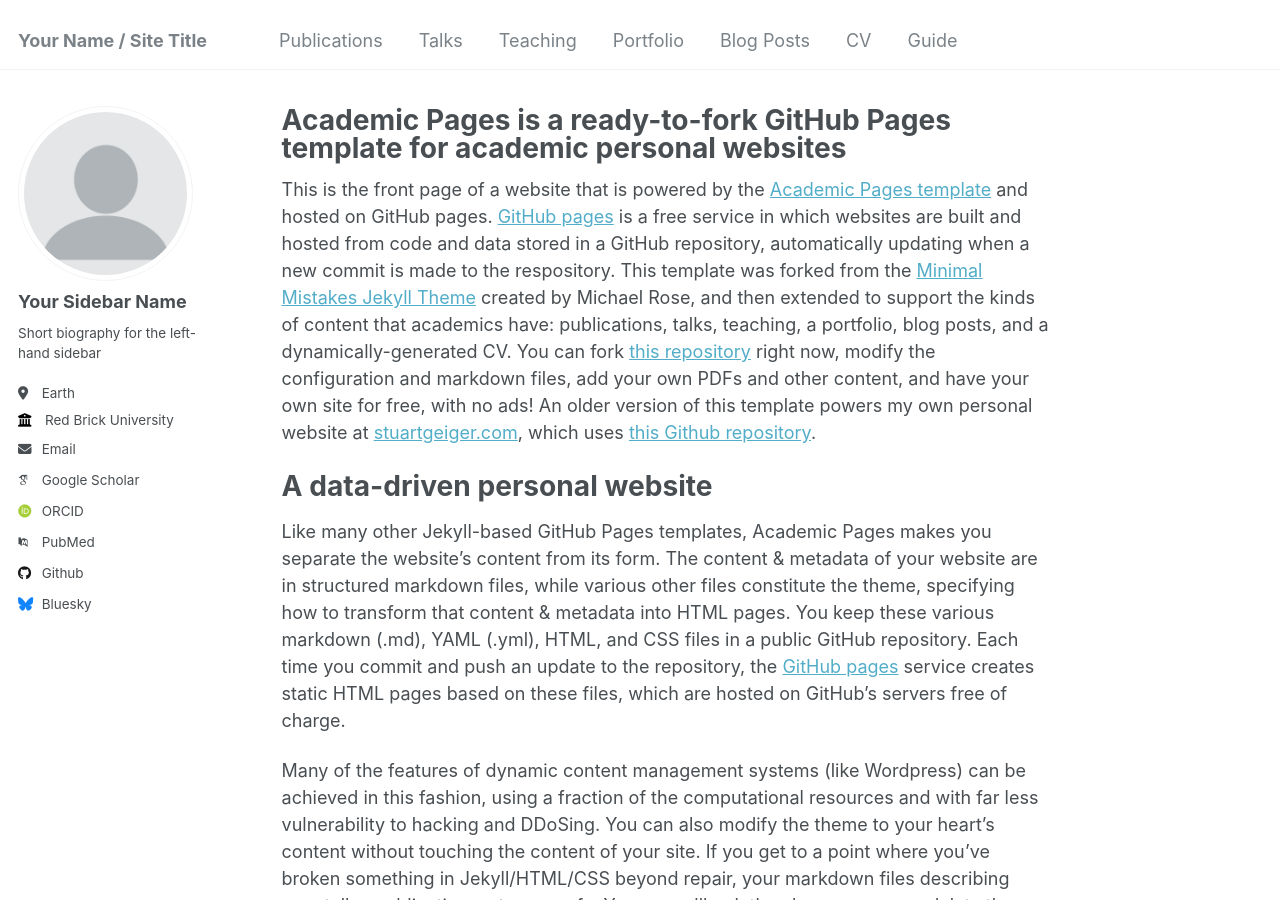
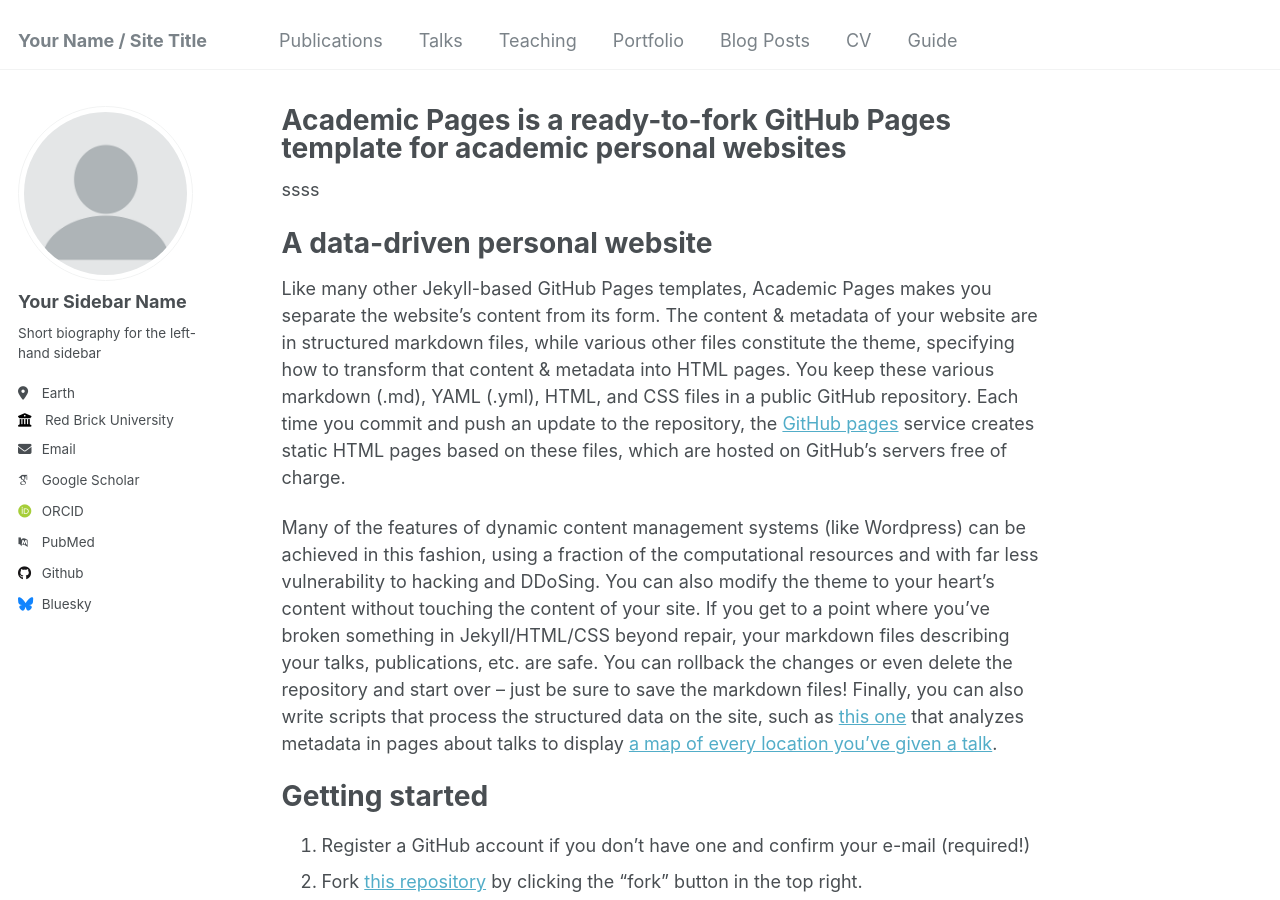
Before and after one commit to yuvisu/yuvisu.github.io, a Jekyll site: the page built from _pages/about.md, in a window 1280 px wide and 900 px high. Built offline with Jekyll 4.4.1, drawn with Linux system fonts in a browser that asks for light colours; some web fonts are replaced.

Commit message:
init testing

```diff
--- a/_pages/about.md
+++ b/_pages/about.md
@@ -7,7 +7,7 @@
   - /about.html
 ---
 
-This is the front page of a website that is powered by the [Academic Pages template](https://github.com/academicpages/academicpages.github.io) and hosted on GitHub pages. [GitHub pages](https://pages.github.com) is a free service in which websites are built and hosted from code and data stored in a GitHub repository, automatically updating when a new commit is made to the respository. This template was forked from the [Minimal Mistakes Jekyll Theme](https://mmistakes.github.io/minimal-mistakes/) created by Michael Rose, and then extended to support the kinds of content that academics have: publications, talks, teaching, a portfolio, blog posts, and a dynamically-generated CV. You can fork [this repository](https://github.com/academicpages/academicpages.github.io) right now, modify the configuration and markdown files, add your own PDFs and other content, and have your own site for free, with no ads! An older version of this template powers my own personal website at [stuartgeiger.com](http://stuartgeiger.com), which uses [this Github repository](https://github.com/staeiou/staeiou.github.io).
+ssss
 
 A data-driven personal website
 ======
```
